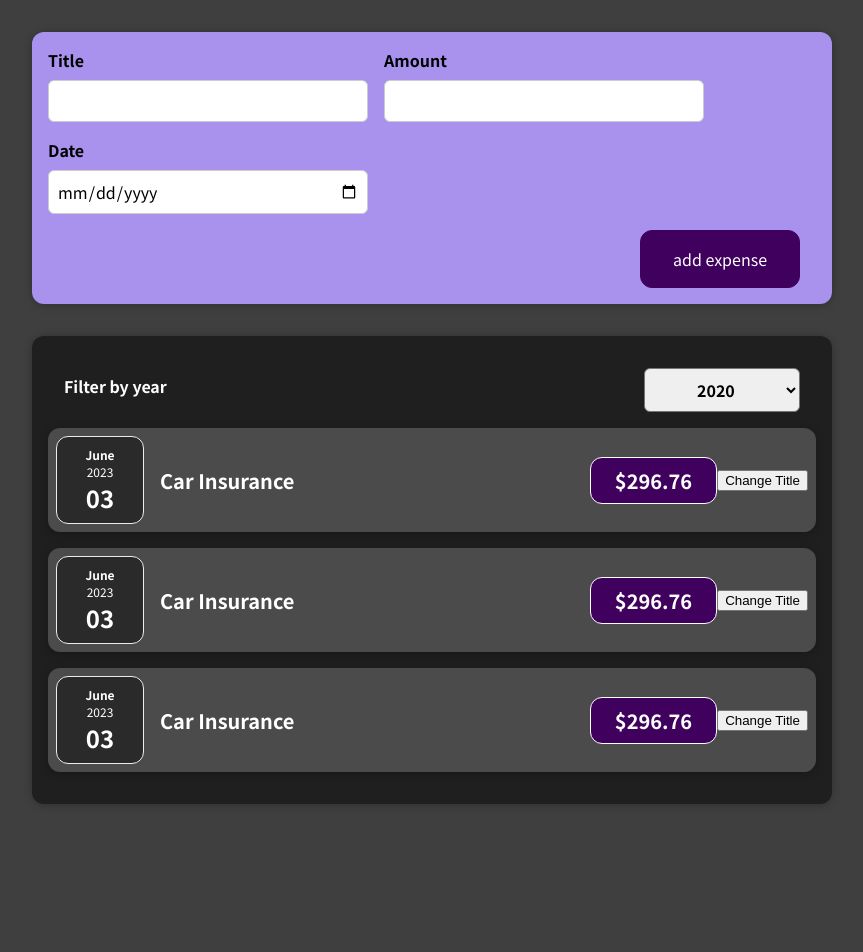
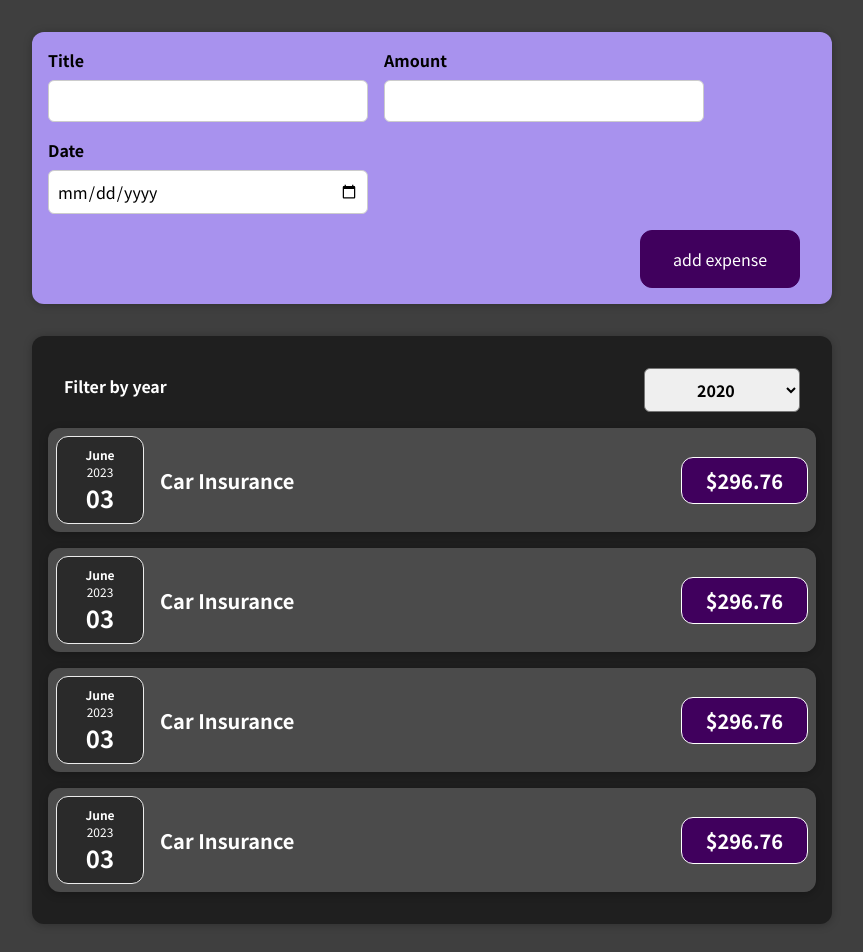
Before and after one commit to Pavitra239/react-app, a React (Create React App) app: page / in a window 1280 px wide. Shown: the top 952 px of the page, without its empty margins (208-1071 px from the left). Before the commit the page ends 836 px from the top, so only its background shows below. Built offline with nearby package versions, Linux system fonts and the light colour scheme.

Commit message:
list update

```diff
--- a/src/App.js
+++ b/src/App.js
@@ -1,17 +1,21 @@
+import { useState } from "react";
 import Expenses from "./components/Expenses/Expenses";
 import NewExpense from "./components/NewExpense/NewExpense";
 
+const DUMMY_EXPENSES = [
+  { id: 1, title: "Car Insurance", amount: 296.76, date: new Date() },
+  { id: 2, title: "Car Insurance", amount: 296.76, date: new Date() },
+  { id: 3, title: "Car Insurance", amount: 296.76, date: new Date() },
+  { id: 4, title: "Car Insurance", amount: 296.76, date: new Date() },
+];
+
 const App = () => {
-  const date = new Date();
-  const expenses = [
-    { title: "Car Insurance", amount: 296.76, date: date },
-    { title: "Car Insurance", amount: 296.76, date: date },
-    { title: "Car Insurance", amount: 296.76, date: date },
-    { title: "Car Insurance", amount: 296.76, date: date },
-  ];
+  const [expenses, setExpenses] = useState(DUMMY_EXPENSES);
 
   const addExpenseHandler = (expense) => {
-    console.log(expense);
+    setExpenses((prevExpense) => {
+      return [expense, ...prevExpense];
+    });
   };
   return (
     <div>
--- a/src/components/Expenses/ExpenseItem.js
+++ b/src/components/Expenses/ExpenseItem.js
@@ -1,15 +1,15 @@
-import React, { useState } from "react";
+import React from "react";
 
 import ExpenseDate from "./ExpenseDate";
 import Card from "../UI/Card";
 import "./ExpenseItem.css";
 
 const ExpenseItem = (props) => {
-  const [title, setTitle] = useState(props.title);
-  const clickHandler = () => {
-    console.log("Clicked");
-    setTitle("Updated!");
-  };
+  // const [title, setTitle] = useState(props.title);
+  // const clickHandler = () => {
+  //   console.log("Clicked");
+  //   setTitle("Updated!");
+  // };
 
   return (
     <Card className="expense-item">
@@ -17,10 +17,10 @@ const ExpenseItem = (props) => {
         <ExpenseDate date={props.date} />
       </div>
       <div className="expense-item__description">
-        <h2>{title}</h2>
+        <h2>{props.title}</h2>
         <div className="expense-item__price">${props.amount}</div>
       </div>
-      <button onClick={clickHandler}>Change Title</button>
+      {/* <button onClick={clickHandler}>Change Title</button> */}
     </Card>
   );
 };
--- a/src/components/Expenses/Expenses.js
+++ b/src/components/Expenses/Expenses.js
@@ -2,6 +2,7 @@ import ExpenseItem from "./ExpenseItem";
 import ExpensesFilter from "./ExpensesFilter";
 import "./Expenses.css";
 import { useState } from "react";
+import Card from "../UI/Card";
 
 const Expenses = ({ expenses }) => {
   const [filterValue, setFilterValue] = useState("2020");
@@ -10,26 +11,23 @@ const Expenses = ({ expenses }) => {
     console.log(value);
   };
   return (
-    <div className="expenses">
+    <div>
+      <Card className="expenses">
         <ExpensesFilter
           selected={filterValue}
           onSelectFilterValue={filterValueHandler}
         />
+        {expenses.map((expense) => {
+          return (
             <ExpenseItem
-        title={expenses[0].title}
-        amount={expenses[0].amount}
-        date={expenses[0].date}
+              key={expense.id}
+              title={expense.title}
+              amount={expense.amount}
+              date={expense.date}
             />
-      <ExpenseItem
-        title={expenses[1].title}
-        amount={expenses[1].amount}
-        date={expenses[1].date}
-      />
-      <ExpenseItem
-        title={expenses[2].title}
-        amount={expenses[2].amount}
-        date={expenses[2].date}
-      />
+          );
+        })}
+      </Card>
     </div>
   );
 };
--- a/src/components/NewExpense/ExpenseForm.js
+++ b/src/components/NewExpense/ExpenseForm.js
@@ -12,6 +12,7 @@ const ExpenseForm = (props) => {
   // });
 
   const titleChangeHandler = (event) => {
+    console.log(event.target.value);
     setEnteredTitle(event.target.value);
     // setUserInput({
     //   ...userInput,
@@ -40,7 +41,7 @@ const ExpenseForm = (props) => {
     const expenseData = {
       title: enteredTitle,
       amount: enteredAmount,
-      date: enteredDate,
+      date: new Date(enteredDate),
     };
     props.onSaveExpenseDate(expenseData);
     setEnteredTitle("");
```
Lines whose indentation alone changed are shown as unchanged.
